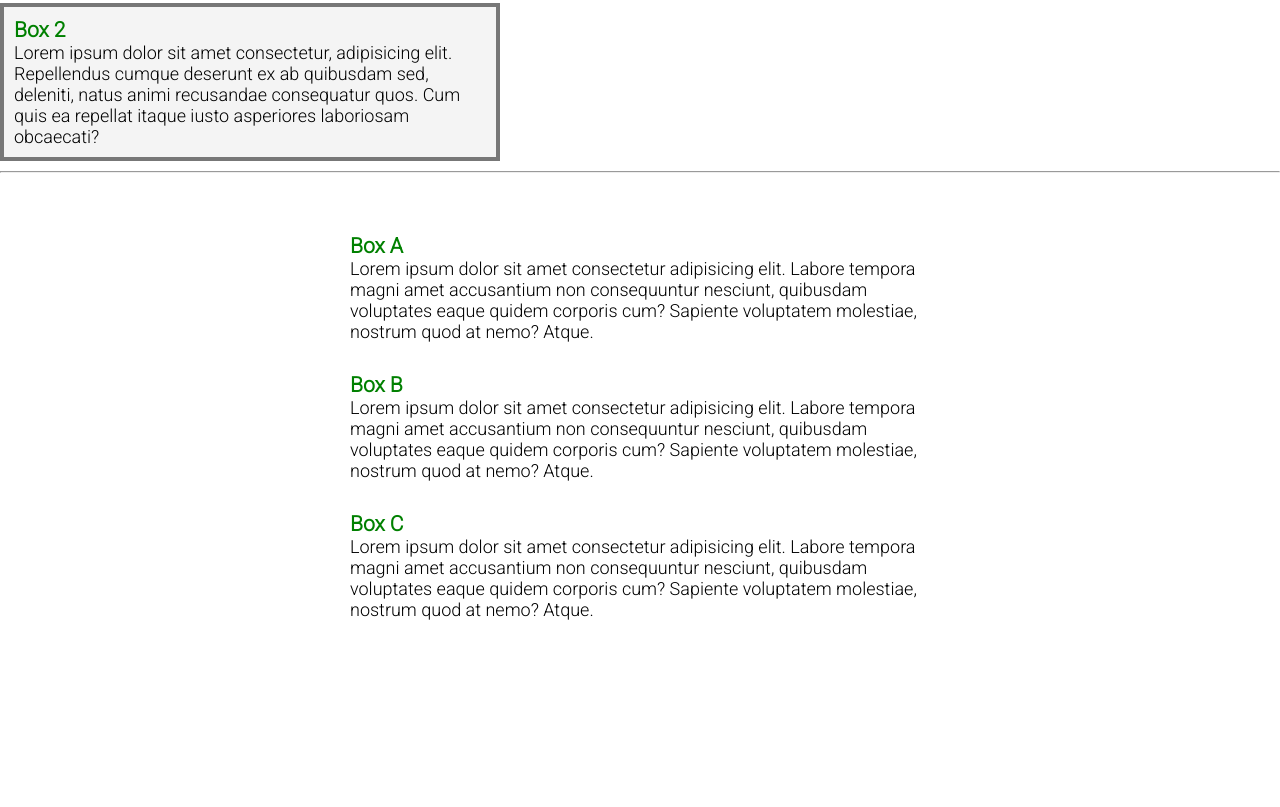
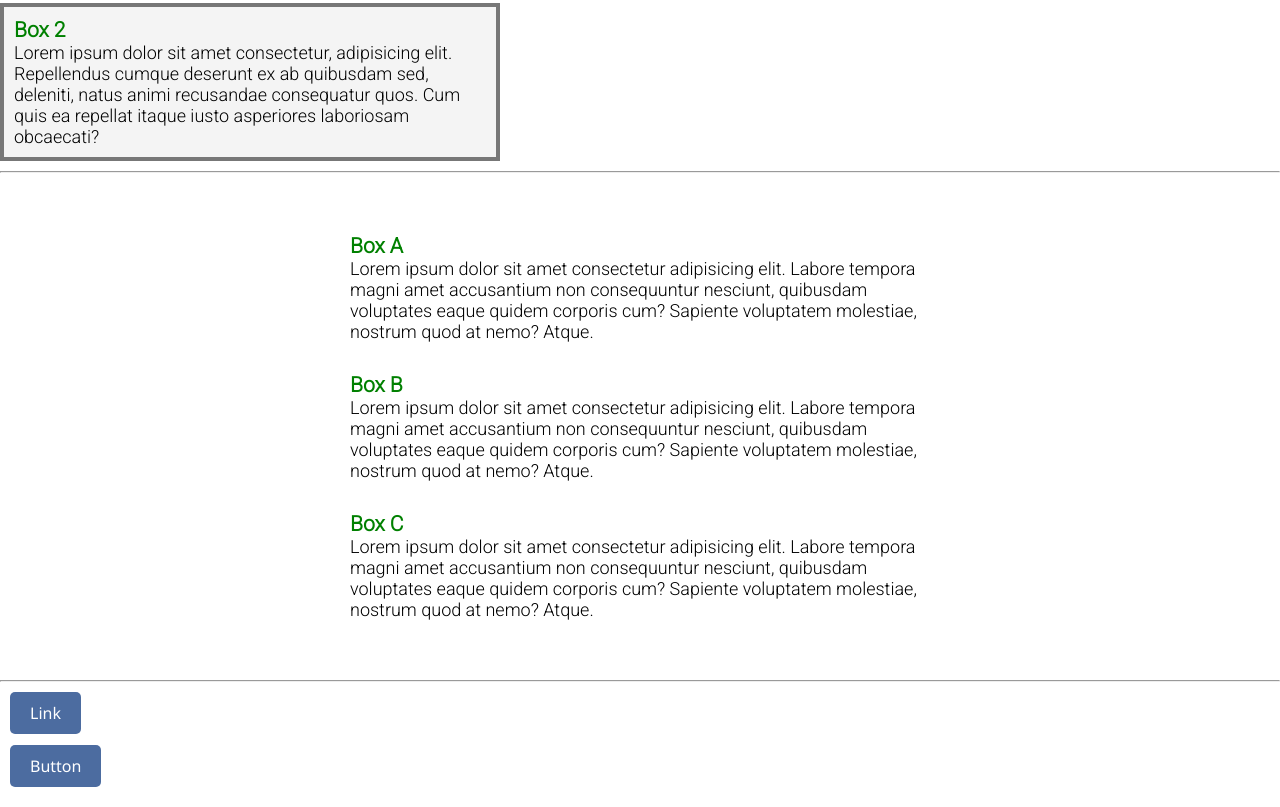
Before and after one commit to jameslusk/cssBasics, a plain HTML site: page index.html in a window 1280 px wide. Shown: the part 1558-2365 px from the top of the page. Before the commit the page ends 2238 px from the top, so only its background shows below. Drawn offline with Linux system fonts and the light colour scheme.

Commit message:
button styling

```diff
--- a/index.html
+++ b/index.html
@@ -124,7 +124,7 @@
       obcaecati?</p>
   </div>
 
-  <!-- FLOAT & ALIGNMENT -->
+  <!-- ALIGNMENT -->
   <hr>
   <div class="container">
     <div id="box-a">
@@ -152,6 +152,14 @@
     </div>
   </div>
 
+  <hr>
+  <!-- LINKS & BUTTONS -->
+
+  <div>
+    <a class="btn" href="#">Link</a><br><br>
+    <button class="btn">Button</button>
+  </div>
+
 </body>
 
 </html>
--- a/style.css
+++ b/style.css
@@ -124,9 +124,44 @@ body {
   width: 500px;
 }
 
-/* FLOAT & ALIGNMENT */
+/* ALIGNMENT */
 
 .container {
   max-width: 600px;
   margin: 30px auto;
 }
+
+/* LINKS & BUTTONS */
+
+a {
+  color: #333;
+  text-decoration: none;
+}
+
+a:hover {
+  color: coral;
+}
+
+/* a:visited {
+  color: red;
+} */
+
+a:active {
+  color: red;
+}
+
+.btn {
+  background: #4c6ca0;
+  color: #fff;
+  border: none;
+  font-size: 1.6rem;
+  padding: 10px 20px;
+  font-family: 'Segoe UI', Tahoma, Geneva, Verdana, sans-serif;
+  border-radius: 5px;
+  cursor: pointer;
+}
+
+.btn:hover {
+  color: #f4f4f4;
+  background: #446190;
+}
```
